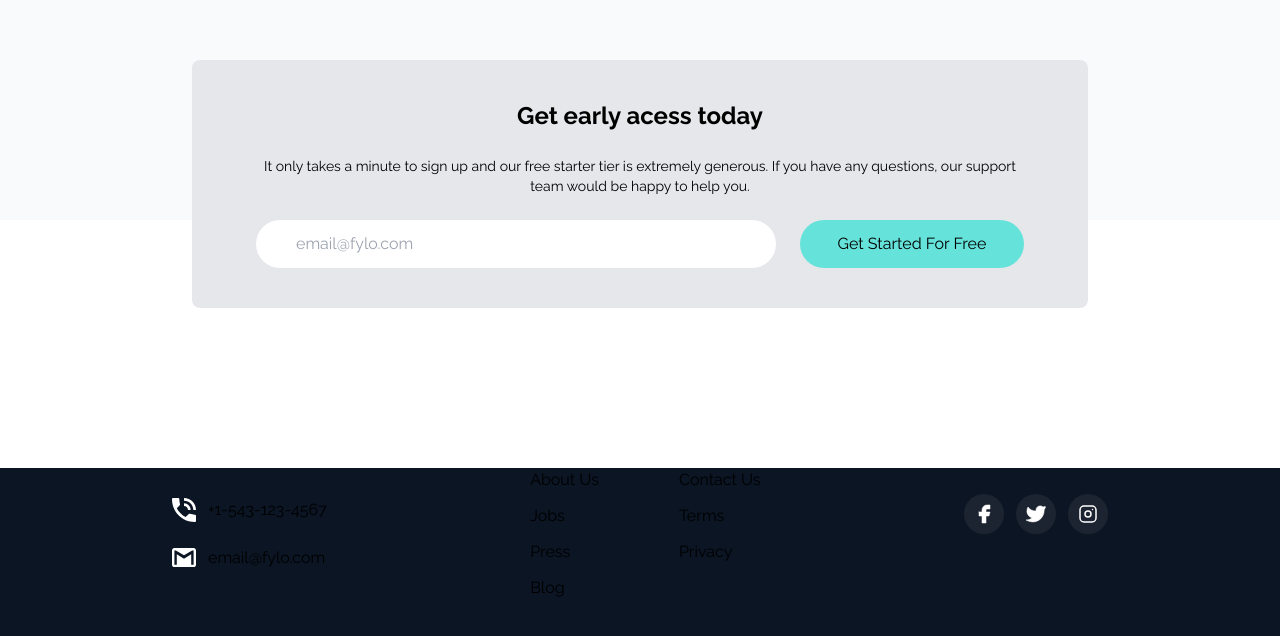
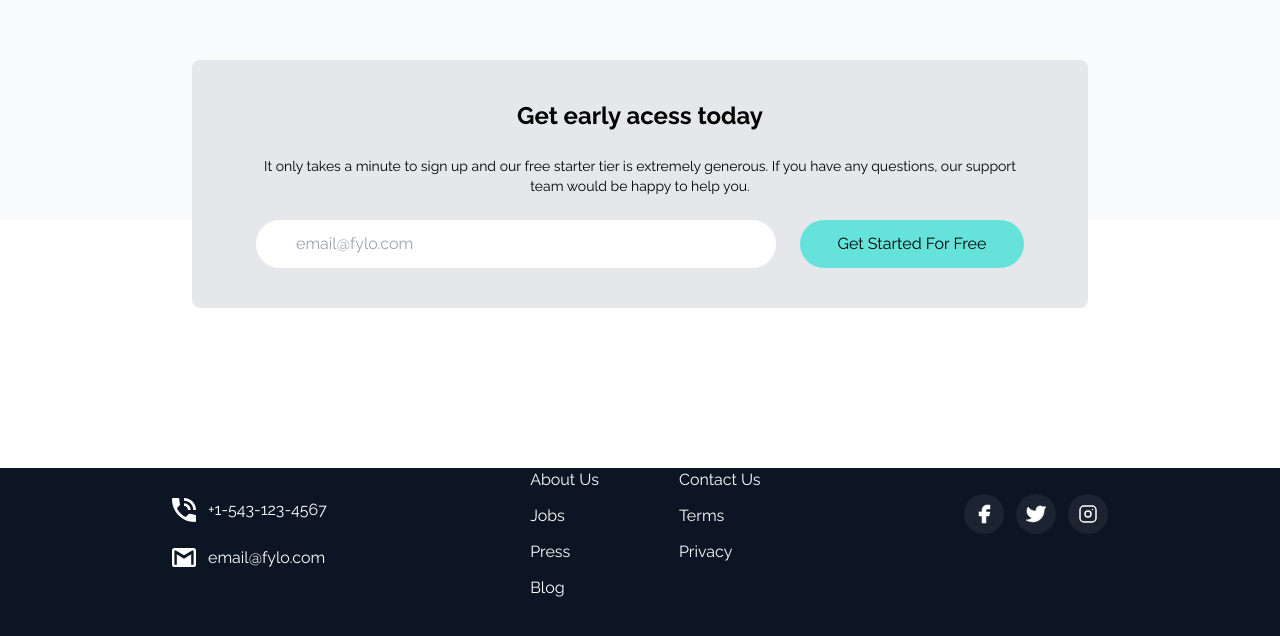
Before and after one commit to bryanbuitrago/fylo, a Next.js app: page / in a window 1280 px wide. Shown: the part 3243-3879 px from the top of the page. Built offline with nearby package versions, Linux system fonts and the light colour scheme.

Commit message:
Add text-white class.

```diff
--- a/src/components/footer/Footer.jsx
+++ b/src/components/footer/Footer.jsx
@@ -4,7 +4,7 @@ import SocialLinks from './SocialLinks';
 
 const Footer = () => {
   return (
-    <footer className='bg-darkBlue2'>
+    <footer className='bg-darkBlue2 text-white'>
       <div className='container mx-auto px-5 pb-10'>
         <div className='flex flex-col items-center justify-between space-y-24 md:flex-row md:space-y-0'>
           <ContactInfo />
```
